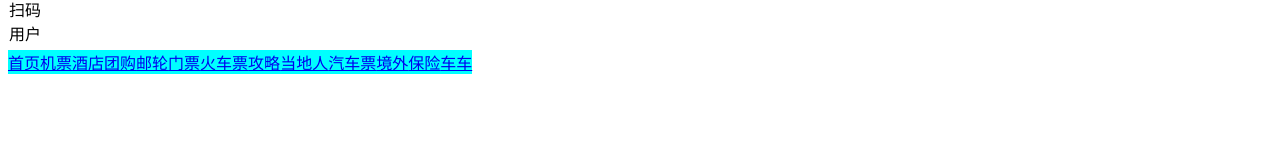
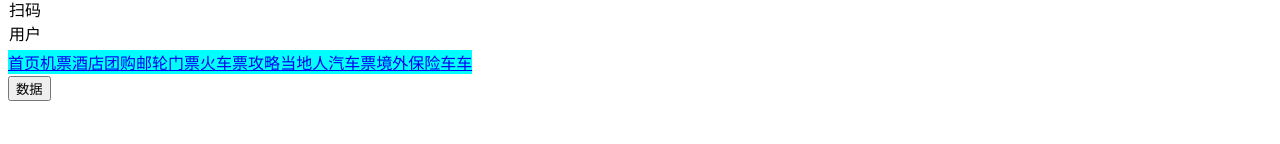
Before and after one commit to hlxll/work, a Vue app in the folder github_go_where/: page / in a window 1280 px wide. Shown: the part 156-300 px from the top of the page. Built offline with nearby package versions, Linux system fonts and the light colour scheme; a small style sheet from the web is missing.

Commit message:
app修改

```diff
--- a/github_go_where/src/App.vue
+++ b/github_go_where/src/App.vue
@@ -8,6 +8,7 @@
       </div>
       <div class="right">
         <router-view name="right" class="area right"/>
+        <button>数据</button>
       </div>
   </div>
 </template>
```
